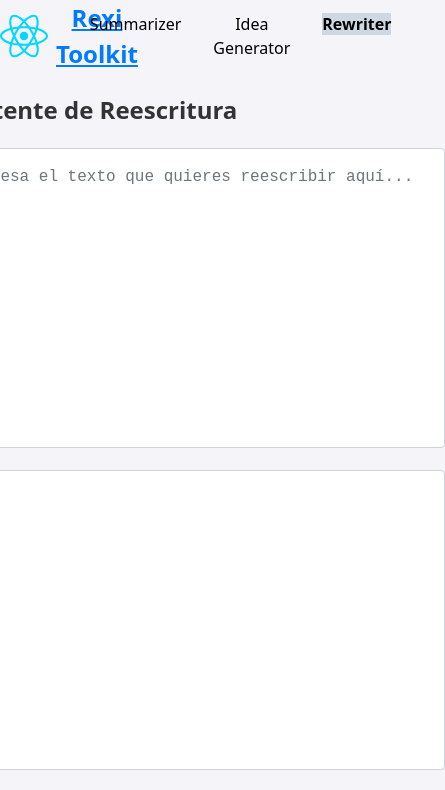
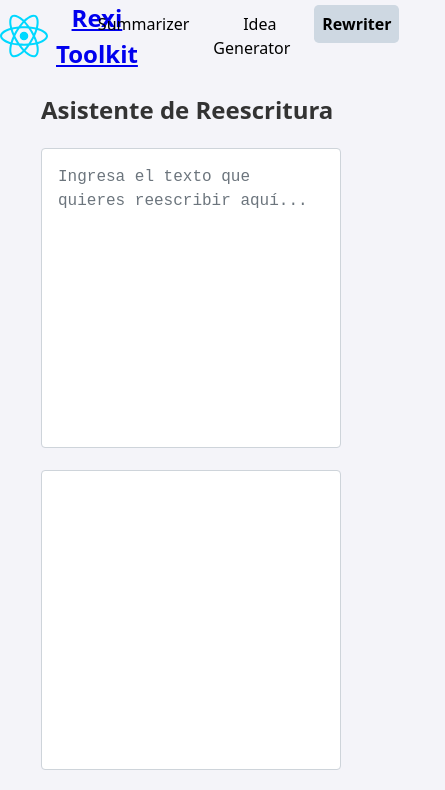
Before and after one commit to OsOsorioP/Orzalia, a React (Vite) app: page /rewriter in a window 390 px wide. Shown: the top 790 px of the page, 445 px wide, since content can reach past the window. Built offline with nearby package versions, Linux system fonts and the light colour scheme; no server answers.

Commit message:
Refactor CSS styles for improved responsiveness and consistency across components

```diff
--- a/src/App.css
+++ b/src/App.css
@@ -1,6 +1,7 @@
 .app-container {
   display: flex;
   flex-direction: column;
+  width: 100%;
   max-width: 1200px;
   margin: 0 auto;
   align-items: center;
--- a/src/components/common/BoxText/BoxText.module.css
+++ b/src/components/common/BoxText/BoxText.module.css
@@ -1,5 +1,7 @@
 .boxText {
   width: 500px;
+  max-width: 500px;
+  min-width: 250px;
   height: 300px;
   margin-bottom: 1rem;
   padding: 1rem;
@@ -18,3 +20,15 @@
   margin: 0;
   padding: 0;
 }
+
+@media (max-width: 520px) {
+  .boxText {
+    width: 300px;
+  }
+}
+
+@media (min-width: 840px) and (max-width: 1030px) {
+  .boxText {
+    width: 400px;
+  }
+}
--- a/src/components/common/Button/Button.module.css
+++ b/src/components/common/Button/Button.module.css
@@ -10,15 +10,17 @@
   text-decoration: none;
   cursor: pointer;
   border-radius: 0.25rem;
-    transition: color 0.15s ease-in-out, background-color 0.15s ease-in-out, border-color 0.15s ease-in-out, box-shadow 0.15s ease-in-out
+  transition: color 0.15s ease-in-out, background-color 0.15s ease-in-out,
+    border-color 0.15s ease-in-out, box-shadow 0.15s ease-in-out;
 }
 
-.button:focus{
+.button:focus {
   outline: 0;
   box-shadow: 0 0 0 0.2rem rgba(0, 123, 255, 0.25);
 }
 
-.button:disabled, .button.loading {
+.button:disabled,
+.button.loading {
   opacity: 0.65;
   cursor: not-allowed;
 }
@@ -100,9 +102,14 @@
   height: 1em;
   animation: spin 1s linear infinite;
   margin: 0 auto;
+  color: #0062cc;
 }
 
 @keyframes spin {
-  0% { transform: rotate(0deg); }
-  100% { transform: rotate(360deg); }
+  0% {
+    transform: rotate(0deg);
   }
+  100% {
+    transform: rotate(360deg);
+  }
+}
--- a/src/components/common/Textarea/Textarea.module.css
+++ b/src/components/common/Textarea/Textarea.module.css
@@ -11,6 +11,8 @@
 
 .appTextarea {
   width: 500px;
+  max-width: 500px;
+  min-width: 250px;
   height: 300px;
   padding: 1rem;
   font-size: 1rem;
@@ -24,14 +26,14 @@
   resize: none;
 }
 
-.appTextarea:focus{
+.appTextarea:focus {
   border-color: #80bdff;
   outline: 0;
-  box-shadow: 0 0 0 0 0.2rem rgba(0,123,255,0.25);
+  box-shadow: 0 0 0 0 0.2rem rgba(0, 123, 255, 0.25);
 }
 
 .appTextarea::placeholder {
-  color:#6c757d;
+  color: #6c757d;
   opacity: 1;
 }
 
@@ -42,7 +44,7 @@
 }
 
 .errorInput {
-  border-color: #dc3545
+  border-color: #dc3545;
 }
 
 .errorInput:focus {
@@ -55,3 +57,15 @@
   font-size: 0.875rem;
   margin-top: 0.25rem;
 }
+
+@media (max-width: 520px) {
+  .appTextarea {
+    width: 300px;
+  }
+}
+
+@media (min-width: 840px) and (max-width: 1030px) {
+  .appTextarea {
+    width: 400px;
+  }
+}
--- /dev/null
+++ b/src/components/layout/Footer/Footer.module.css
@@ -0,0 +1,64 @@
+.footer {
+  width: 1200px;
+  height: auto;
+  display: flex;
+  flex-direction: column;
+  align-items: center;
+}
+
+.descriptionPlataform {
+  width: 100%;
+  display: grid;
+  grid-template-columns: repeat(2, 1fr);
+  align-items: center;
+}
+
+.sectionTools ul {
+  width: 100%;
+  display: flex;
+  justify-content: center;
+  flex-direction: row;
+  gap: 2rem;
+  align-items: center;
+  list-style: none;
+}
+
+.sectionTools li {
+}
+
+.sectionLogo {
+  width: 100%;
+  display: flex;
+  flex-direction: column;
+  justify-content: center;
+}
+
+.sectionLogo p {
+  text-wrap: pretty;
+  max-width: 360px;
+}
+
+.logo {
+  width: 100%;
+  display: flex;
+  gap: 0.5rem;
+  text-align: left;
+}
+
+.logo h1 {
+  padding: 0;
+  margin: 0;
+  font-size: 1.5rem;
+}
+
+.footerDown {
+  width: 100%;
+  display: flex;
+  flex-direction: row;
+  align-items: center;
+  justify-content: space-between;
+}
+
+.socialNet {
+  display: flex;
+}
--- a/src/components/layout/Navbar/Navbar.module.css
+++ b/src/components/layout/Navbar/Navbar.module.css
@@ -6,20 +6,22 @@
   padding: 0;
   margin: 0;
   display: flex;
-  gap: 2rem;
+  gap: 1rem;
 }
 
 .navItem {
-
 }
 
 .navLink {
+  text-decoration: none;
+  border-radius: 0.3rem;
+  padding: 0.5rem;
   color: black;
   transition: background-color 0.2s ease-in-out;
 }
 
 .navLink:hover {
-  background-color: #555;
+  background-color: #afafaf;
 }
 
 .navLink.active {
--- a/src/index.css
+++ b/src/index.css
@@ -24,12 +24,3 @@ img, picture, video, canvas, svg {
     display: block;
     max-width: 100%;
 }
-
-a {
-    color: var(--primary-color);
-    text-decoration: none;
-}
-
-a:hover{
-    text-decoration: underline;
-}
```
Also changed, not shown: src/features/Features.module.css (added, +27 -0 lines). Lines whose indentation alone changed are shown as unchanged.
